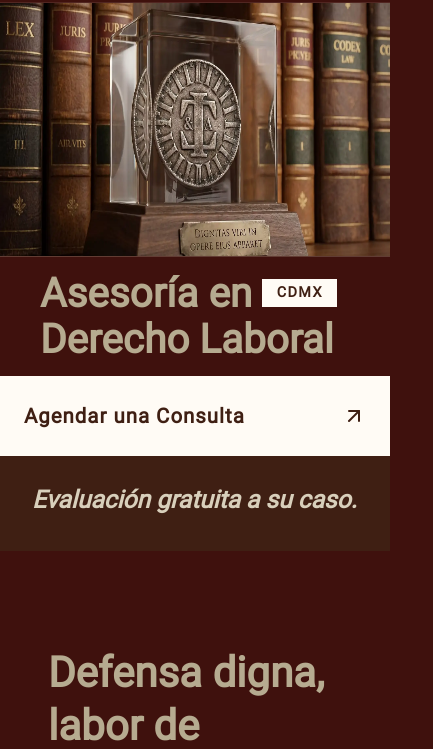
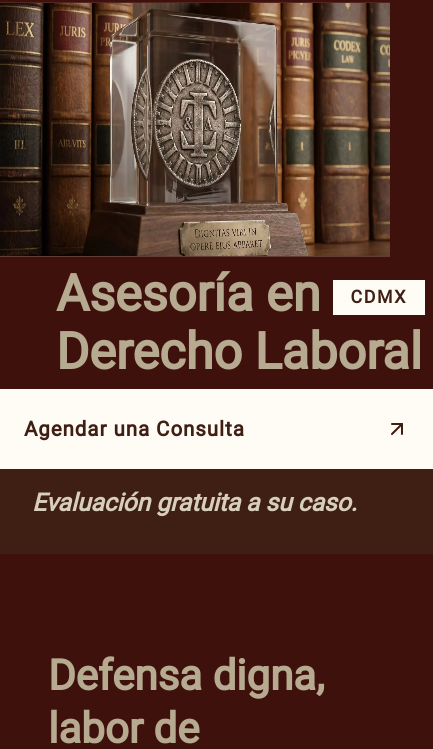
Before and after one commit to Gabbo0709/Trujillo-y-Asociados, an Astro site in the folder trujillo-y-asociados/: page / in a window 390 px wide. Shown: the part 95-844 px from the top of the page, 433 px wide, since content can reach past the window. Built offline with nearby package versions, Linux system fonts and the light colour scheme; Astro itself is replaced by a stand-in of ours.

Commit message:
feat: Update hero title styles for improved typography and responsiveness

```diff
--- a/trujillo-y-asociados/src/features/landing/components/Hero.astro
+++ b/trujillo-y-asociados/src/features/landing/components/Hero.astro
@@ -98,11 +98,11 @@ import heroBg from '../assets/images/bg-library.webp';
   }
 
   .hero-title {
-    font-weight: var(--font-weight-extrabold);
-    font-size: clamp(2.5rem, 1.25rem + 5.25dvw, 8rem);
+    font-weight: var(--font-weight-bold);
+    font-size: clamp(2.5rem, 1.75rem + 5.75dvw, 12rem);
     margin: 0;
     line-height: 1.15;
-    padding-left: var(--space-8);
+    padding-left: var(--space-12);
   }
 
   .hero-title-group {
@@ -116,13 +116,20 @@ import heroBg from '../assets/images/bg-library.webp';
     background-color: var(--color-bg-surface);
     color: var(--color-text-body);
     font-size: clamp(0.9rem, 0.35em, 2.3rem);
-    font-weight: bold;
+    font-weight: var(--font-weight-black);
     padding: 0.5em 1em;
     text-transform: uppercase;
     letter-spacing: 0.1em;
     display: inline-block;
-    vertical-align: middle;
+    align-self: center;
+    margin-top: 1rem;
     line-height: 1;
+  }
+
+  @media (width < 768px) {
+    .hero-badge {
+      margin-top: 0.5rem;
+    }
   }
 
   .hero-cta-section {
```
